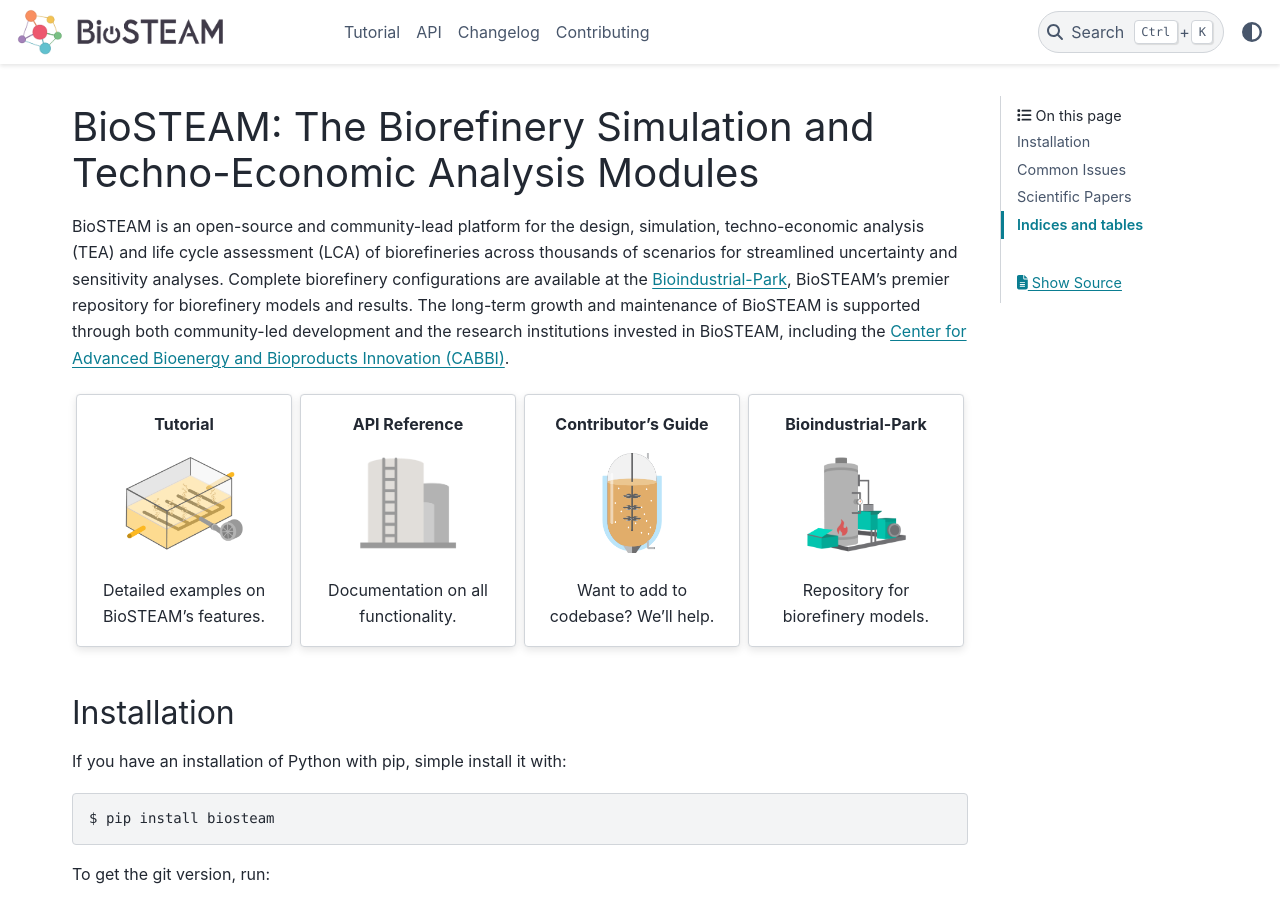
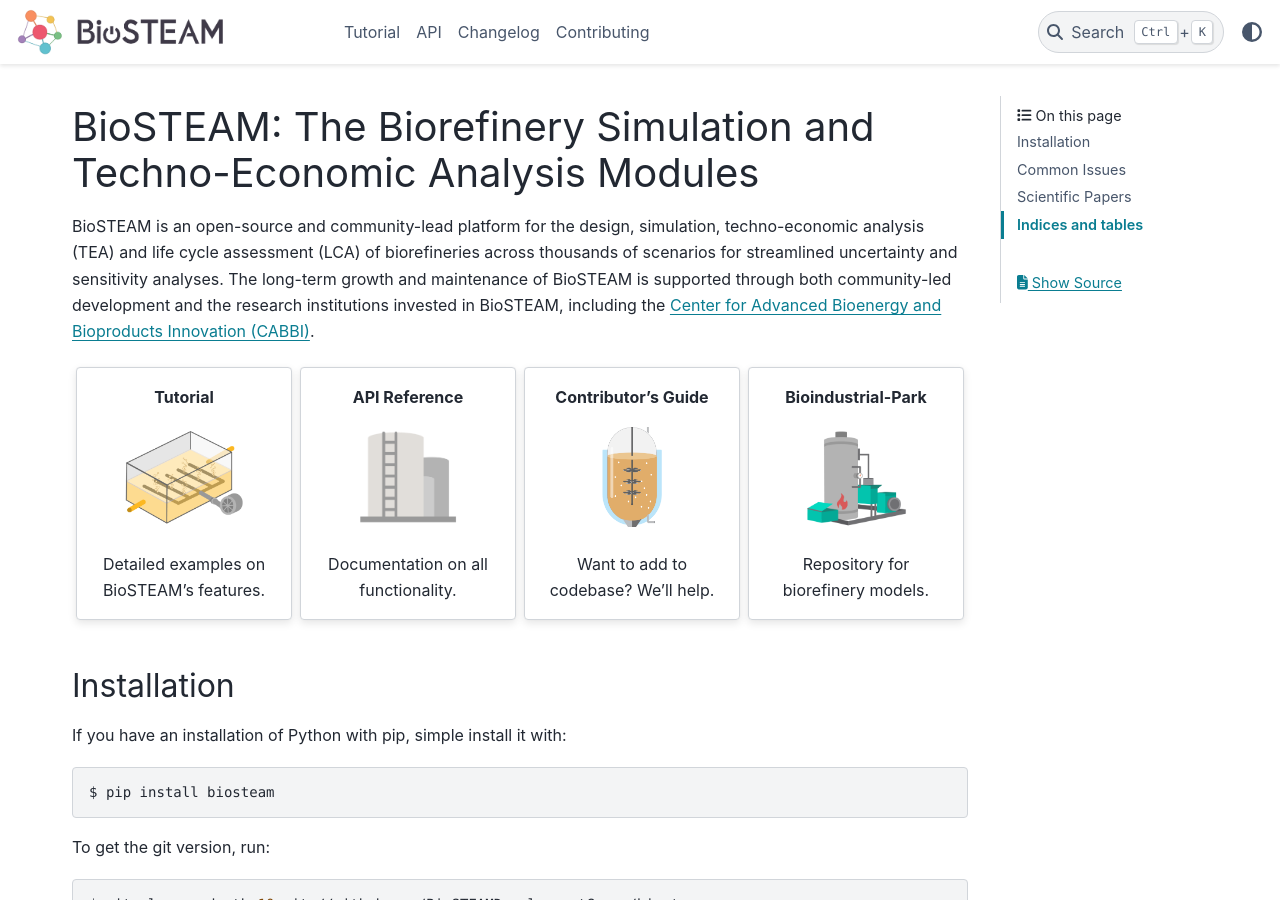
Before and after one commit to BioSTEAMDevelopmentGroup/biosteam, a Sphinx documentation site: the page built from docs/index.txt, in a window 1280 px wide and 900 px high. Built offline with Sphinx 7.4.7 and the PyData theme 0.15.4, drawn with Linux system fonts in a browser that asks for light colours; formulas are drawn with MathJax 3; pages that are not in the unit, such as notebooks, are missing from menus.

Commit message:
shorten intro

```diff
--- a/docs/index.txt
+++ b/docs/index.txt
@@ -4,11 +4,8 @@
 BioSTEAM is an open-source and community-lead platform for the design,
 simulation, techno-economic analysis (TEA) and life cycle assessment (LCA) of
 biorefineries across thousands of scenarios for streamlined uncertainty and
-sensitivity analyses. Complete biorefinery configurations are available at
-the `Bioindustrial-Park <https://github.com/yoelcortes/biosteam>`_,
-BioSTEAM's premier repository for biorefinery models and results. The
-long-term growth and maintenance of BioSTEAM is supported through both
-community-led development and the research institutions invested in BioSTEAM,
+sensitivity analyses. The long-term growth and maintenance of BioSTEAM is supported
+through both community-led development and the research institutions invested in BioSTEAM,
 including the `Center for Advanced Bioenergy and Bioproducts Innovation (CABBI) <https://cabbi.bio/>`_.
 
 .. toctree::
```
